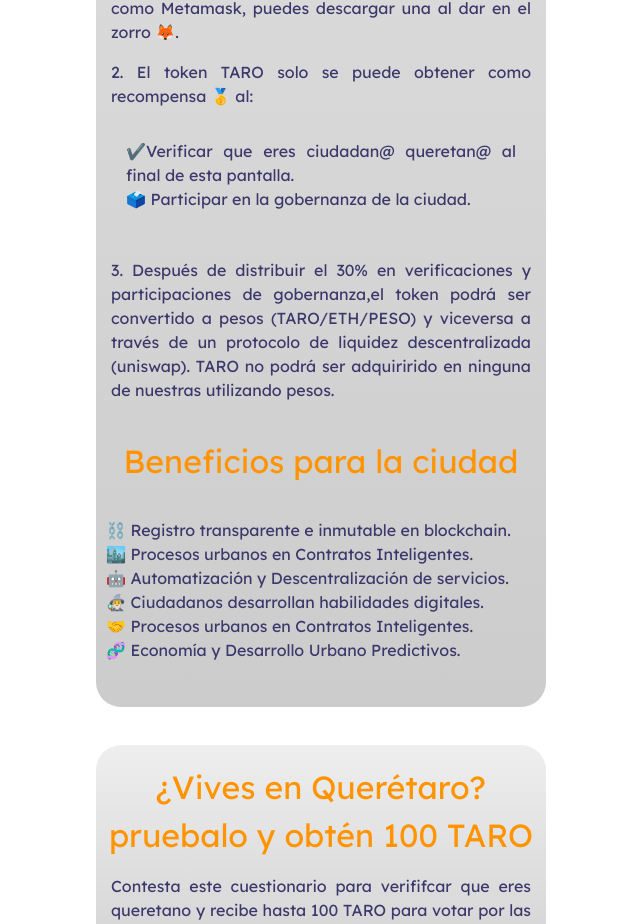
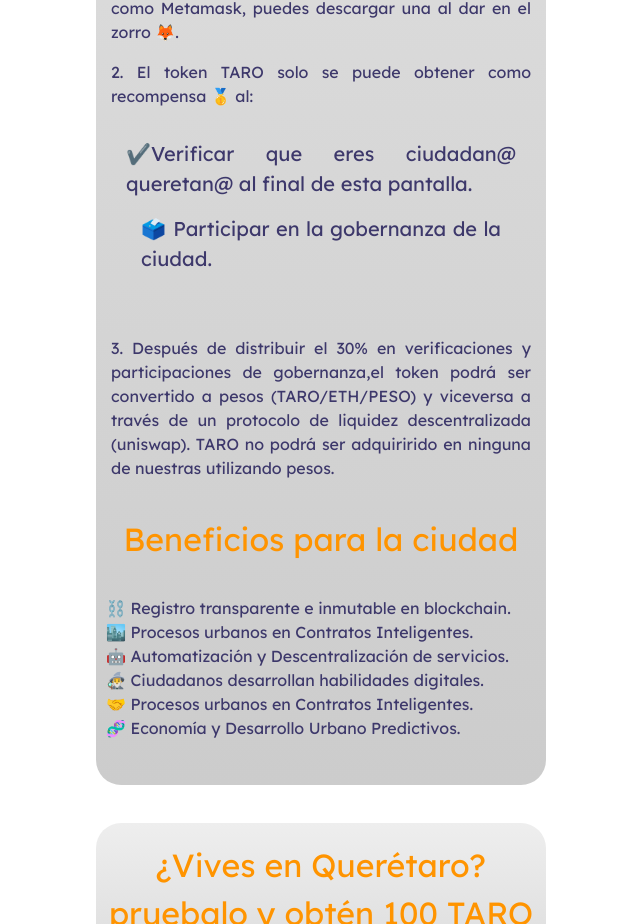
Before and after one commit to zenbitETH/Ciudades-DAO, a React (Create React App) app in the folder frontend/: page /about in a window 1280 px wide. Shown: the part 1220-2144 px from the top of the page, without its empty margins (319-959 px from the left). Built offline with nearby package versions, Linux system fonts and the light colour scheme.

Commit message:
align and text size

```diff
--- a/frontend/src/components/About.js
+++ b/frontend/src/components/About.js
@@ -45,7 +45,7 @@ const About = () => {
         <div className="main">
           <p>1. Para obener TARO necesitas una cartera web 3 como Metamask, puedes descargar una al dar en el zorro 🦊.</p>
           <p>2. El token TARO solo se puede obtener como recompensa 🥇 al:</p>
-          <p className="main">✔️Verificar que eres ciudadan@ queretan@ al final de esta pantalla.<p>🗳️ Participar en la gobernanza de la ciudad.</p></p>
+          <p className="main2">✔️Verificar que eres ciudadan@ queretan@ al final de esta pantalla.<p className="main2">🗳️ Participar en la gobernanza de la ciudad.</p></p>
           <p>3. Después de distribuir el 30% en verificaciones y participaciones de gobernanza,el token podrá ser convertido a pesos (TARO/ETH/PESO) y viceversa a través de un protocolo
           de liquidez descentralizada (uniswap). TARO no podrá ser adquirirido en ninguna de nuestras utilizando pesos.</p>
         </div>
```
